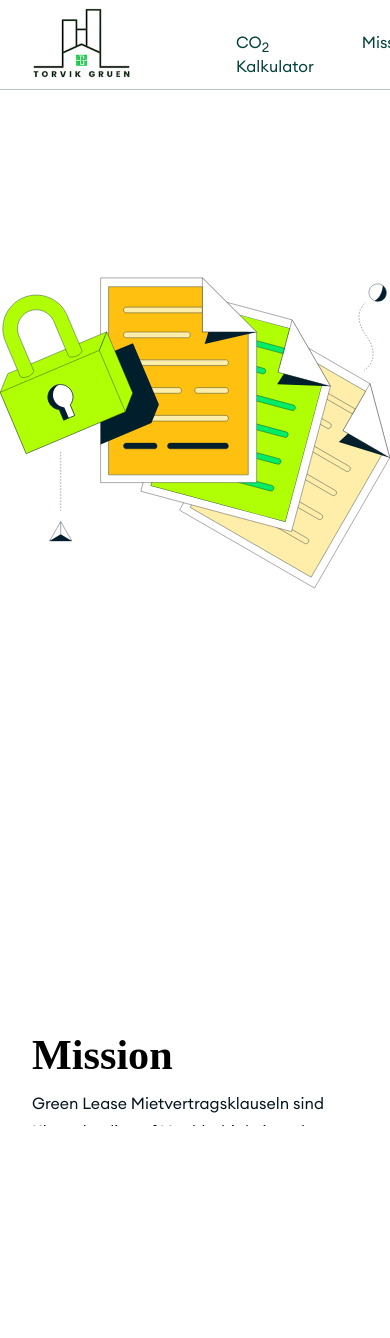
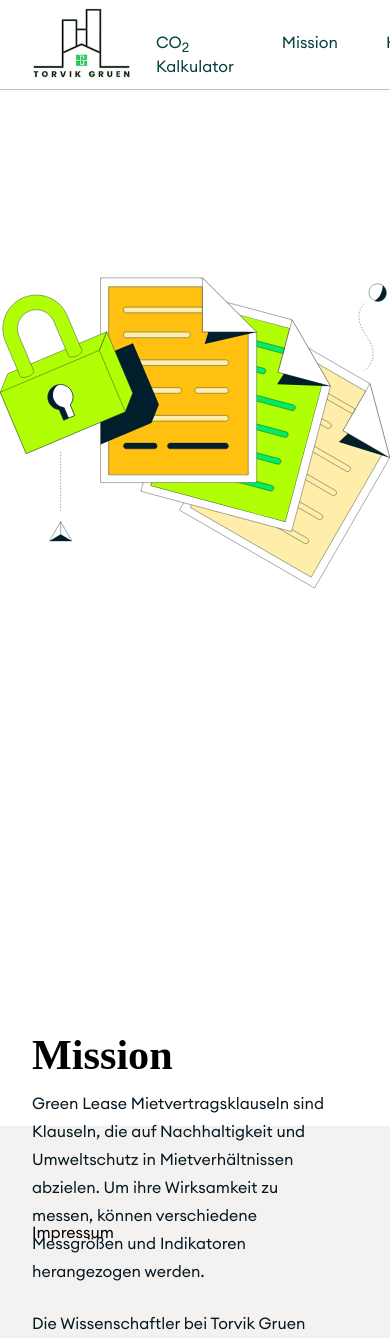
Before and after one commit to reneseib/torvik, a Next.js app: page /mission in a window 390 px wide. Before the commit the page ends 1126 px from the top, so only its background shows below. Built offline with nearby package versions, Linux system fonts and the light colour scheme; a web font is replaced by a local one.

Commit message:
footer & imprint

```diff
--- /dev/null
+++ b/components/Footer/Footer.js
@@ -0,0 +1,18 @@
+import React from 'react';
+import Link from 'next/link';
+
+import styles from './styles.module.scss';
+
+const footer = () => {
+    return (
+        <div className={styles.container}>
+            <div className={styles.footerContainer}>
+                <Link href={"https://torvikgruen.de/impressum"}>
+                    Impressum
+                </Link>
+            </div>
+        </div>
+    );
+};
+
+export default footer;
--- /dev/null
+++ b/components/Footer/index.js
@@ -0,0 +1,3 @@
+import Footer from './Footer';
+
+export default Footer;
--- /dev/null
+++ b/components/Footer/styles.module.scss
@@ -0,0 +1,20 @@
+.container {
+    width: 100%;
+    padding: 3em 0;
+    background: #f3f2f1;
+    display: flex;
+    justify-content: center;
+
+    & .footerContainer {
+        width: 66%;
+    }
+}
+
+@media screen and (max-width: 768px) {
+    .container {
+        & .footerContainer {
+            width: 100%;
+            padding: 3em 2em;
+        }
+    }
+}
--- a/components/Header/styles.module.scss
+++ b/components/Header/styles.module.scss
@@ -23,7 +23,7 @@
         }
 
         & .navWrapper {
-            padding: 0 0 0 5em;
+            padding: 0 0 0 0em;
             display: flex;
             flex-direction: row;
             justify-content: flex-end;
--- a/layouts/LayoutPublic/LayoutPublic.js
+++ b/layouts/LayoutPublic/LayoutPublic.js
@@ -1,5 +1,6 @@
 import React from 'react';
 import Header from '../../components/Header';
+import Footer from '../../components/Footer';
 
 import styles from './styles.module.scss';
 
@@ -8,6 +9,7 @@ const LayoutPublic = ({ children }) => {
         <div className={styles.layoutPublicWrapper}>
             <Header />
             {children}
+            <Footer />
         </div>
     );
 };
--- a/styles/globals.scss
+++ b/styles/globals.scss
@@ -257,6 +257,13 @@ input[type="text"] {
   }
 }
 
+@media screen and (max-width: 768px) {
+  input[type="text"] {
+    width: 100%;
+    max-width: 100%;
+  }
+}
+
 h4 {
   font-size: 16px;
   font-weight: semibold;
```
